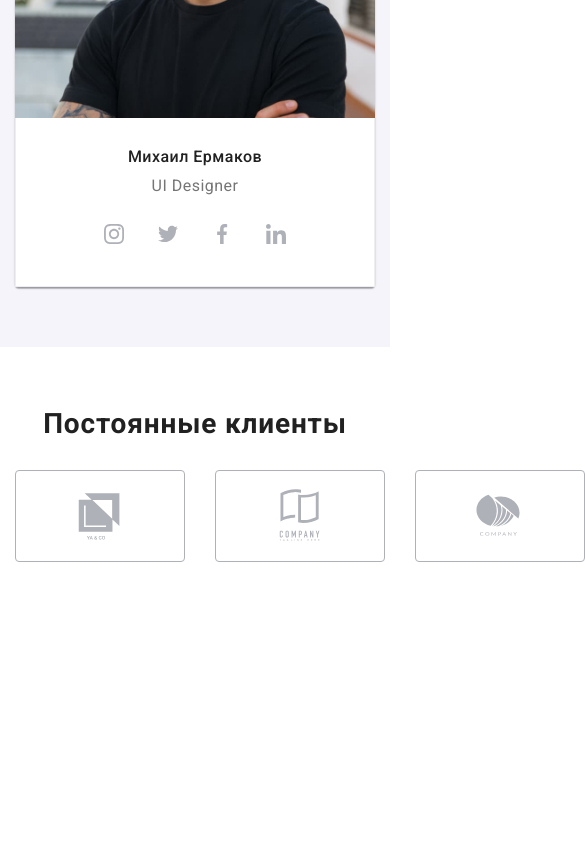
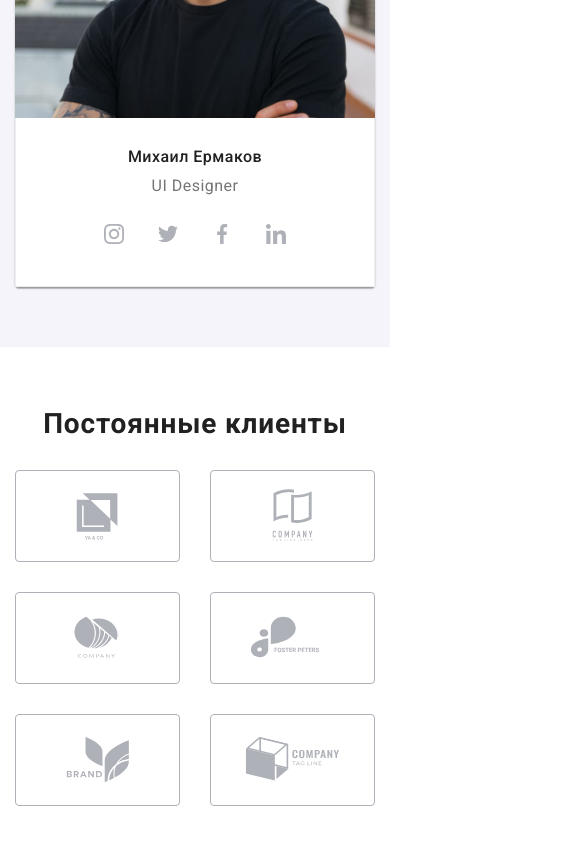
Before and after one commit to bjula/goit-markup-hw-08, a plain HTML site: page index.html in a window 390 px wide. Shown: the part 3482-4326 px from the top of the page, 585 px wide, since content can reach past the window. Before the commit the page ends 4104 px from the top, so only its background shows below. Drawn offline with nearby package versions, Linux system fonts and the light colour scheme.

Commit message:
mob.first clients

```diff
--- a/sass/layout/_clients.scss
+++ b/sass/layout/_clients.scss
@@ -1,10 +1,26 @@
 .clients__list{
     display: flex;
+    flex-wrap: wrap;
+    margin-right: -30px;
+
+    @media screen and (max-width: 1199px){
+        margin-bottom: -30px;
+    }
 }
 
 .clients__item{
-    &:not(:last-child){
-        margin-right: 30px;
+    flex-basis: calc(100%/2 - 30px);
+    margin-right: 30px;
+
+    @media screen and (min-width: 768px){
+        flex-basis: calc(100%/3 - 30px);
+    }
+
+    @media screen and (min-width: 1200px){
+        flex-basis: calc(100%/6 - 30px);
+    }
+    @media screen and (max-width: 1199px){
+        margin-bottom: 30px;
     }
 }
 
@@ -13,7 +29,7 @@
     display: flex;
     align-items: center;
     justify-content: center;
-    width: 170px;
+    // width: 170px;
     height: 92px;
 
     color: var(--icon-link-color);
@@ -33,7 +49,8 @@
     fill: currentColor;
     transition: color 250ms cubic-bezier(0.4, 0, 0.2, 1);
 
-    .clients__link:hover &, .clients__link:focus &{
+    .clients__link:hover &,
+    .clients__link:focus &{
         fill: var(--accent-color);
     }
 }
```
Also changed, not shown: css/main.css, css/main.min.css, 2 other files.
